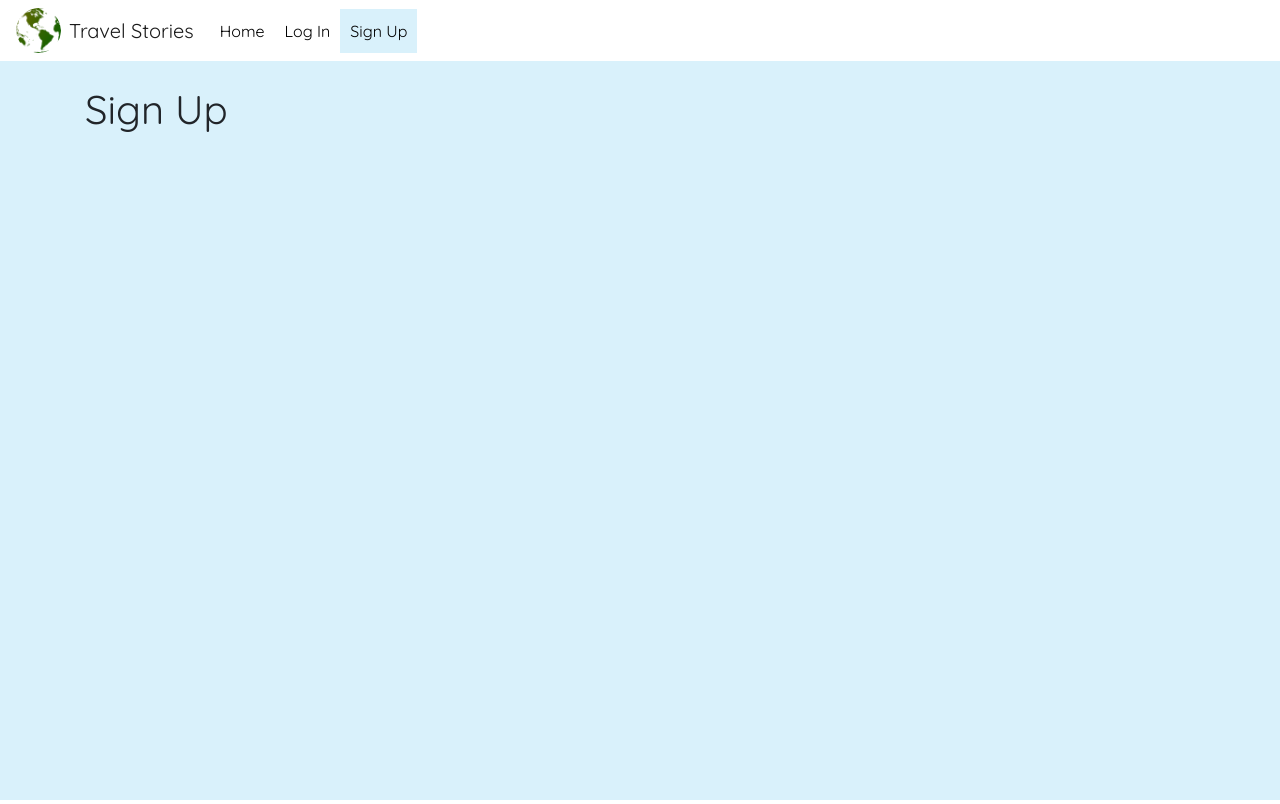
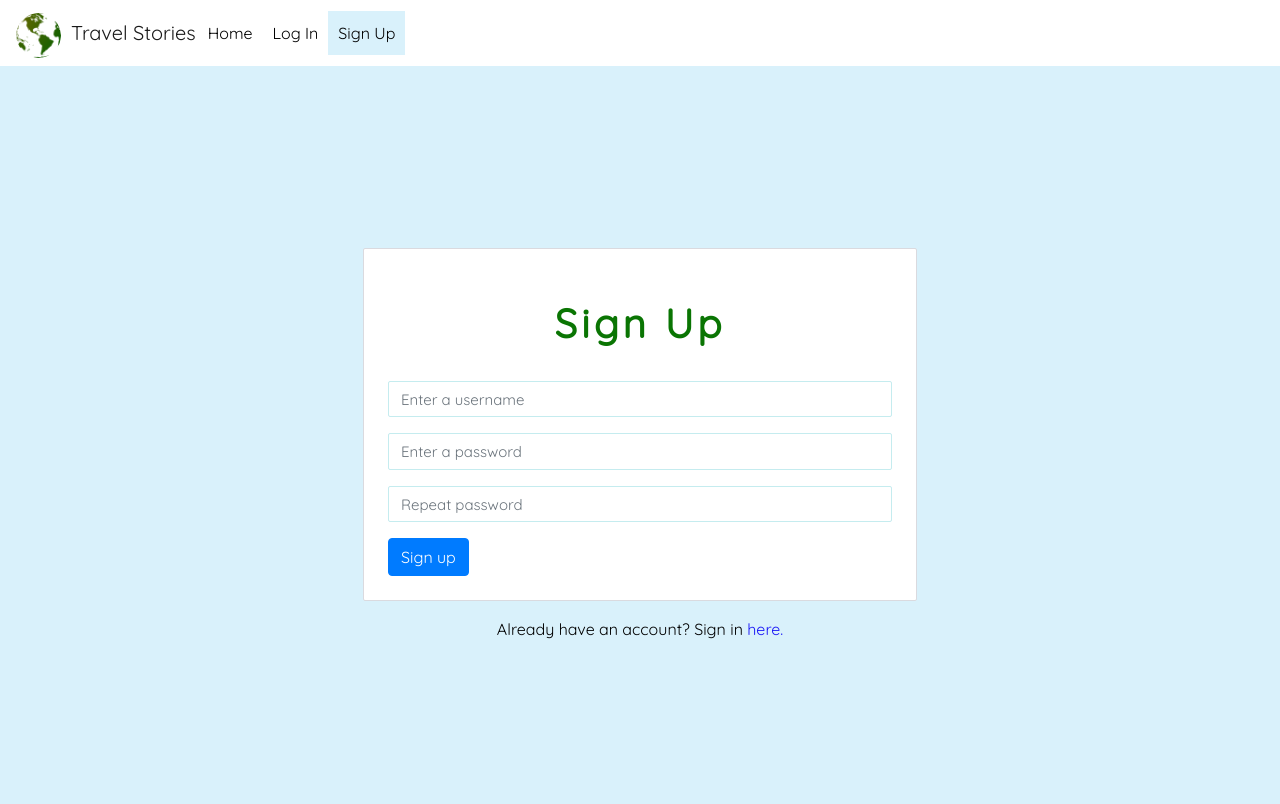
Before and after one commit to sarasm93/travel-stories-api, a React (Create React App) app in the folder frontend/: page /signup in a window 1280 px wide. Built offline with nearby package versions, Linux system fonts and the light colour scheme.

Commit message:
Add sign up form and add almost all styling to it

```diff
--- a/frontend/src/App.js
+++ b/frontend/src/App.js
@@ -3,6 +3,7 @@ import styles from "./App.module.css";
 import NavBar from './components/NavBar';
 import Container from 'react-bootstrap/Container';
 import { Route, Switch } from "react-router-dom";
+import SignUpForm from './pages/auth/SignUpForm';
 
 
 function App() {
@@ -27,7 +28,7 @@ function App() {
             exact
             path="/signup"
             render={() => (
-              <h1>Sign Up</h1>
+              <SignUpForm />
           )}/>
         </Switch>
       </Container>
--- a/frontend/src/App.module.css
+++ b/frontend/src/App.module.css
@@ -10,6 +10,13 @@
 
 .Main {
     padding-top: 85px;
+}
+
+.Content {
+    background-color: #ffffff;
+    padding: 10px;
+    border-radius: 2px;
+    border: 1px solid #dadadf;
 }
 
 a {
@@ -38,3 +45,26 @@ i:hover {
     transition: color ease-in-out 0.3s;
     color: #c5ecef;
 }
+
+input[type="file"] {
+    display: none;
+  }
+
+figure {
+    text-align: center;
+    display: inline-block;
+  }
+
+  /* scrollbar */
+  *::-webkit-scrollbar {
+    width: 5px;
+  }
+  *::-webkit-scrollbar-track {
+    background: #f1f1f1;
+  }
+  *::-webkit-scrollbar-thumb {
+    background: #888;
+  }
+  *::-webkit-scrollbar-thumb:hover {
+    background: #555;
+  }
--- a/frontend/src/components/NavBar.js
+++ b/frontend/src/components/NavBar.js
@@ -13,9 +13,8 @@ const NavBar = () => {
     <Container>
         <Navbar className={styles.NavBar} expand="md" fixed="top">
             <NavLink className={styles.NavLogo} to="/">
-                <Image roundedCircle src={logo} alt="logo" height="45" />
+                <Image roundedCircle src={logo} alt="logo" height="45" /><Navbar.Brand>  Travel Stories</Navbar.Brand>
             </NavLink>
-            <Navbar.Brand>Travel Stories</Navbar.Brand>
             <Navbar.Toggle aria-controls="basic-navbar-nav" />
             <Navbar.Collapse id="basic-navbar-nav">
                 <Nav className="mr-auto">
--- /dev/null
+++ b/frontend/src/pages/auth/SignUpForm.js
@@ -0,0 +1,60 @@
+import React from "react";
+import { Link } from "react-router-dom";
+
+import styles from "../../styles/SignUpInForm.module.css";
+import btnStyles from "../../styles/Button.module.css";
+import appStyles from "../../App.module.css";
+
+import { Form, Button, Image, Col, Row, Container } from "react-bootstrap";
+
+const SignUpForm = () => {
+    return (
+        <Row className={styles.Row}>
+            <Col className="m-auto py-2 p-md-2" md={6}>
+                <Container className={`${appStyles.Content} p-4 `}>
+                    <h1 className={styles.Header}>Sign Up</h1>
+                    <Form>
+                        <Form.Group controlId="username">
+                        <Form.Label className="d-none">Username:</Form.Label>
+                            <Form.Control
+                                className={styles.Input}
+                                type="text"
+                                placeholder="Enter a username"
+                                name="username"
+                            />
+                        </Form.Group>
+                        <Form.Group controlId="password1">
+                            <Form.Label className="d-none">Password:</Form.Label>
+                            <Form.Control
+                                className={styles.Input}
+                                type="password"
+                                placeholder="Enter a password"
+                                name="password1"
+                            />
+                        </Form.Group>
+                        <Form.Group controlId="password2">
+                            <Form.Label className="d-none">Confirm the password:</Form.Label>
+                            <Form.Control
+                                className={styles.Input}
+                                type="password"
+                                placeholder="Repeat password"
+                                name="password2"
+                            />
+                        </Form.Group>
+                        <Button
+                            className={`${btnStyles.Button} ${btnStyles.Wide} ${btnStyles.Bright}`}
+                            type="submit"
+                        >
+                            Sign up
+                        </Button>
+                    </Form>
+                </Container>
+                <Container className='mt-3'>
+                    <Link className={styles.Link} to="/signin">Already have an account? Sign in<span> here.</span></Link>
+                </Container>
+            </Col>
+        </Row>
+  );
+};
+
+export default SignUpForm;
--- a/frontend/src/styles/NavBar.module.css
+++ b/frontend/src/styles/NavBar.module.css
@@ -3,7 +3,11 @@
 }
 
 .NavLogo {
-    margin-right: 1vh;
+    margin-right: 2px;
+}
+
+.NavLogo span {
+    margin: 5px 0 0 10px;
 }
 
 .NavLogo:hover {
--- /dev/null
+++ b/frontend/src/styles/SignUpInForm.module.css
@@ -0,0 +1,32 @@
+.Row {
+    height: calc(100vh - 81px);
+}
+
+.Input {
+    background: #ffffff;
+    font-size: 15px;
+    border: 1px solid #f0f1f9;
+    box-sizing: border-box;
+    border-radius: 2px;
+    border-color: #c5ecef;
+}
+
+.Header {
+    line-height: 100px;
+    text-align: center;
+    letter-spacing: 0.1em;
+    color: #0a7503;
+    font-weight: bold;
+}
+
+.Link {
+    text-decoration: none;
+    text-align: center;
+    display: block;
+    margin: auto;
+    color: black;
+}
+
+.Link span {
+    color: #1916f6;
+}
```
Also changed, not shown: frontend/src/styles/Button.module.css (added).
